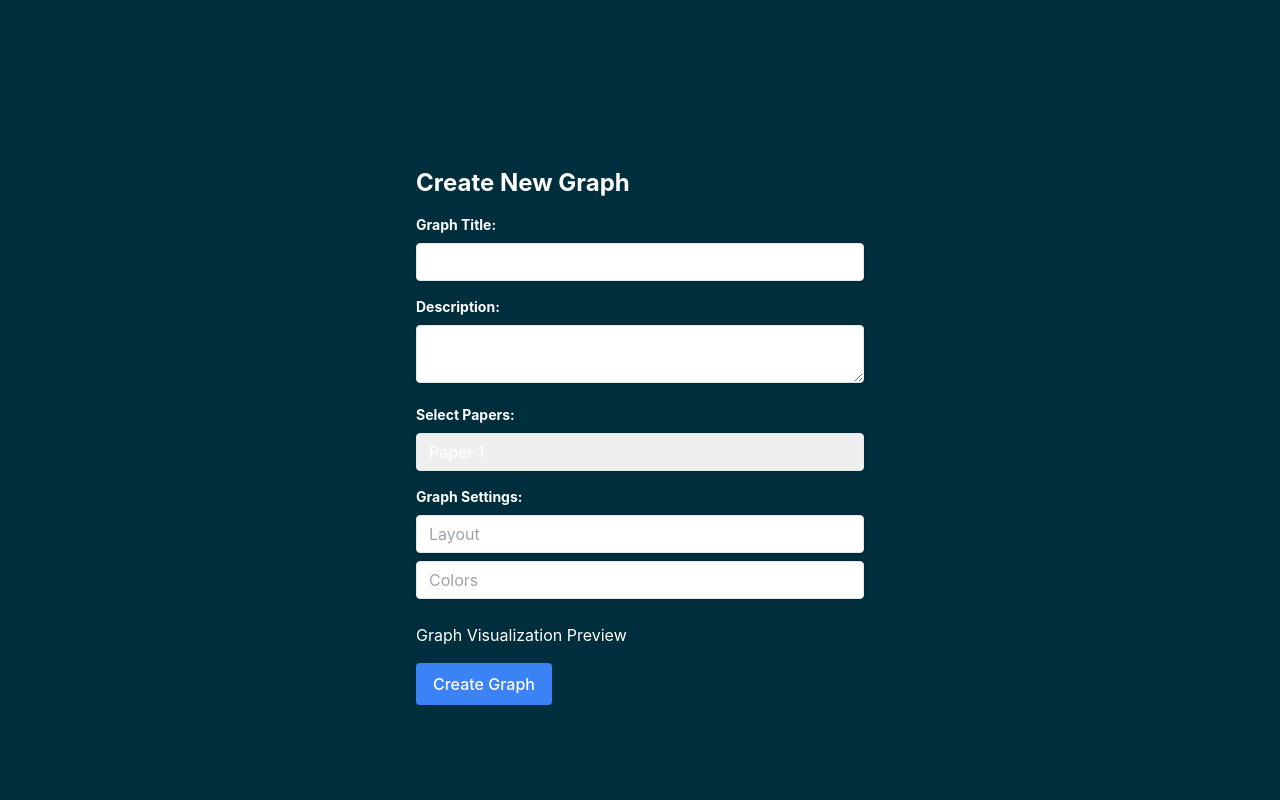
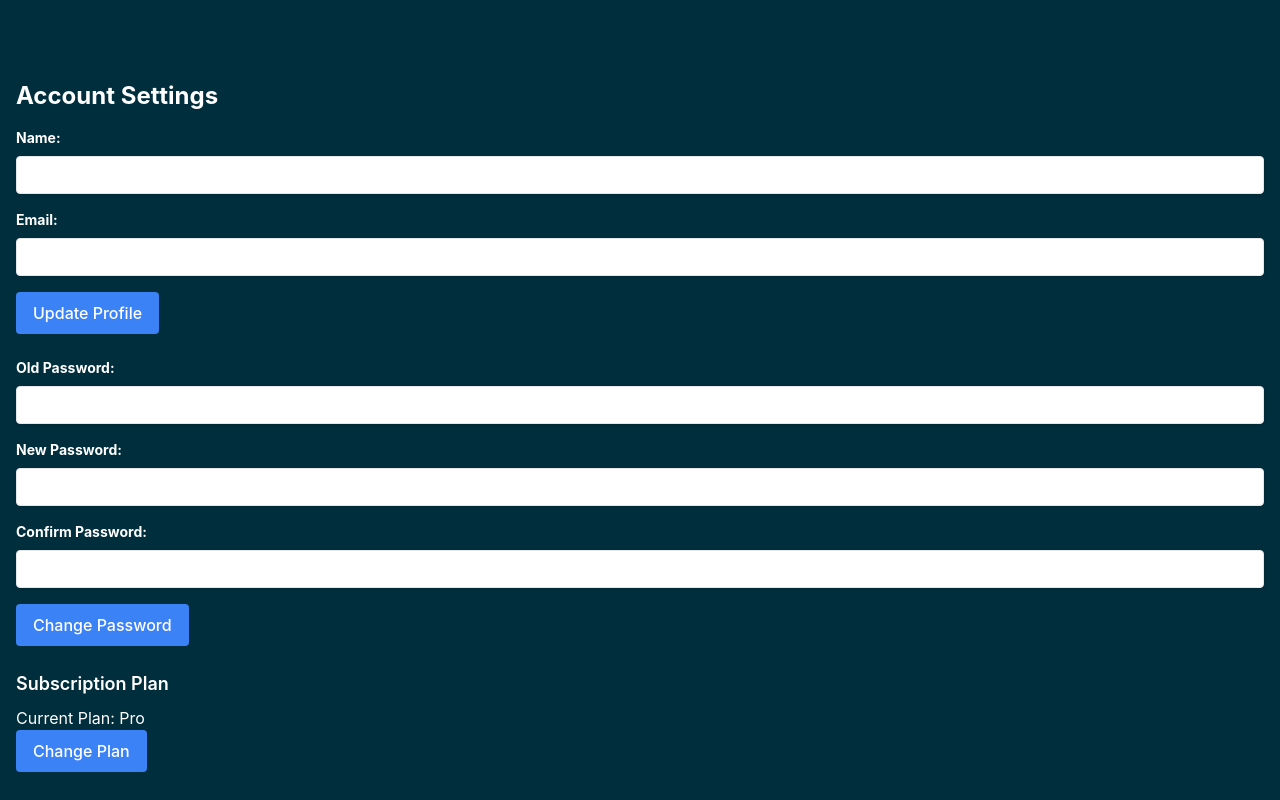
Before and after one commit to vpyasi11/Genoshi, a React (Vite) app: page /create-new-graph in a window 1280 px wide. Shown: the top 800 px of the page. Built offline with nearby package versions, Linux system fonts and the light colour scheme.

Commit message:
Update CreateNewGraph.jsx

```diff
--- a/src/components/Profile/CreateNewGraph.jsx
+++ b/src/components/Profile/CreateNewGraph.jsx
@@ -1,87 +1,118 @@
 import React, { Component } from 'react';
 
-class CreateNewGraph extends Component {
-  // Mock data for paper options
-  paperOptions = [
-    { id: 1, title: 'Paper 1' },
-    { id: 2, title: 'Paper 2' },
-    { id: 3, title: 'Paper 3' },
-  ];
+class AccountSettings extends Component {
+  // Mock data for user profile details
+  userProfile = {
+    name: 'John Doe',
+    email: 'john@example.com',
+  };
 
   render() {
     return (
-      <div className="container mx-auto flex items-center justify-center h-screen">
-        <div className="w-full max-w-md">
-          <h2 className="text-2xl font-bold mb-4">Create New Graph</h2>
-          {/* Form to specify graph title and description */}
+      <div className="container mx-auto py-8">
+        <h2 className="text-2xl font-bold mb-4">Account Settings</h2>
+        {/* Update user profile details */}
         <form className="mb-6">
           <div className="mb-4">
             <label className="block text-white-700 text-sm font-bold mb-2">
-                Graph Title:
+              Name:
             </label>
             <input
-                className="shadow appearance-none border rounded w-full py-2 px-3 text-red-700 leading-tight focus:outline-none focus:shadow-outline"
+              className="shadow appearance-none border rounded w-full py-2 px-3 text-white-700 leading-tight focus:outline-none focus:shadow-outline"
               type="text"
-                name="graphTitle"
+              name="name"
+              defaultValue={this.userProfile.name}
             />
           </div>
           <div className="mb-4">
             <label className="block text-white-700 text-sm font-bold mb-2">
-                Description:
-              </label>
-              <textarea
-                className="shadow appearance-none border rounded w-full py-2 px-3 text-white-700 leading-tight focus:outline-none focus:shadow-outline"
-                name="description"
-              ></textarea>
-            </div>
-            {/* Select papers from mock data */}
-            <div className="mb-4">
-              <label className="block text-white-700 text-sm font-bold mb-2">
-                Select Papers:
-              </label>
-              <select
-                className="shadow appearance-none border rounded w-full py-2 px-3 text-white-700 leading-tight focus:outline-none focus:shadow-outline"
-                name="papers"
-              >
-                {this.paperOptions.map((paper) => (
-                  <option key={paper.id} value={paper.id}>
-                    {paper.title}
-                  </option>
-                ))}
-              </select>
-            </div>
-            {/* Configure graph settings - layout, colors, etc */}
-            <div className="mb-4">
-              <label className="block text-white-700 text-sm font-bold mb-2">
-                Graph Settings:
+              Email:
             </label>
             <input
-                className="shadow appearance-none border rounded w-full py-2 px-3 text-white-700 leading-tight focus:outline-none focus:shadow-outline mb-2"
-                type="text"
-                name="layout"
-                placeholder="Layout"
+              className="shadow appearance-none border rounded w-full py-2 px-3 text-white-700 leading-tight focus:outline-none focus:shadow-outline"
+              type="email"
+              name="email"
+              defaultValue={this.userProfile.email}
             />
-              <input
-                className="shadow appearance-none border rounded w-full py-2 px-3 text-white-700 leading-tight focus:outline-none focus:shadow-outline mb-2"
-                type="text"
-                name="colors"
-                placeholder="Colors"
-              />
-              {/* Add more settings as needed */}
           </div>
-            {/* View graph visualization preview */}
-            <div className="mb-4">Graph Visualization Preview</div>
+          {/* Add more profile details */}
           <button
             className="bg-blue-500 text-white px-4 py-2 rounded hover:bg-blue-600 focus:outline-none focus:shadow-outline"
             type="submit"
           >
-              Create Graph
+            Update Profile
           </button>
         </form>
+
+        {/* Change password */}
+        <form className="mb-6">
+          <div className="mb-4">
+            <label className="block text-white-700 text-sm font-bold mb-2">
+              Old Password:
+            </label>
+            <input
+              className="shadow appearance-none border rounded w-full py-2 px-3 text-white-700 leading-tight focus:outline-none focus:shadow-outline"
+              type="password"
+              name="oldPassword"
+            />
+          </div>
+          <div className="mb-4">
+            <label className="block text-white-700 text-sm font-bold mb-2">
+              New Password:
+            </label>
+            <input
+              className="shadow appearance-none border rounded w-full py-2 px-3 text-white-700 leading-tight focus:outline-none focus:shadow-outline"
+              type="password"
+              name="newPassword"
+            />
+          </div>
+          <div className="mb-4">
+            <label className="block text-white-700 text-sm font-bold mb-2">
+              Confirm Password:
+            </label>
+            <input
+              className="shadow appearance-none border rounded w-full py-2 px-3 text-white-700 leading-tight focus:outline-none focus:shadow-outline"
+              type="password"
+              name="confirmPassword"
+            />
+          </div>
+          <button
+            className="bg-blue-500 text-white px-4 py-2 rounded hover:bg-blue-600 focus:outline-none focus:shadow-outline"
+            type="submit"
+          >
+            Change Password
+          </button>
+        </form>
+
+        {/* Manage subscription plan */}
+        <div className="mb-6">
+          <h3 className="text-lg font-semibold mb-2">Subscription Plan</h3>
+          <p className="text-white-700">Current Plan: Pro</p>
+          <button
+            className="bg-blue-500 text-white px-4 py-2 rounded hover:bg-blue-600 focus:outline-none focus:shadow-outline"
+          >
+            Change Plan
+          </button>
+        </div>
+
+        {/* Link third-party accounts like Google */}
+        <div className="mb-6">
+          <h3 className="text-lg font-semibold mb-2">Link Third-Party Accounts</h3>
+          <button
+            className="bg-blue-500 text-white px-4 py-2 rounded hover:bg-blue-600 focus:outline-none focus:shadow-outline"
+          >
+            Link Google Account
+          </button>
+        </div>
+
+        {/* View usage statistics */}
+        <div>
+          <h3 className="text-lg font-semibold mb-2">Usage Statistics</h3>
+          {/* Display usage statistics */}
         </div>
       </div>
     );
   }
 }
 
-export default CreateNewGraph;
+export default AccountSettings;
```
Lines whose indentation alone changed are shown as unchanged.
